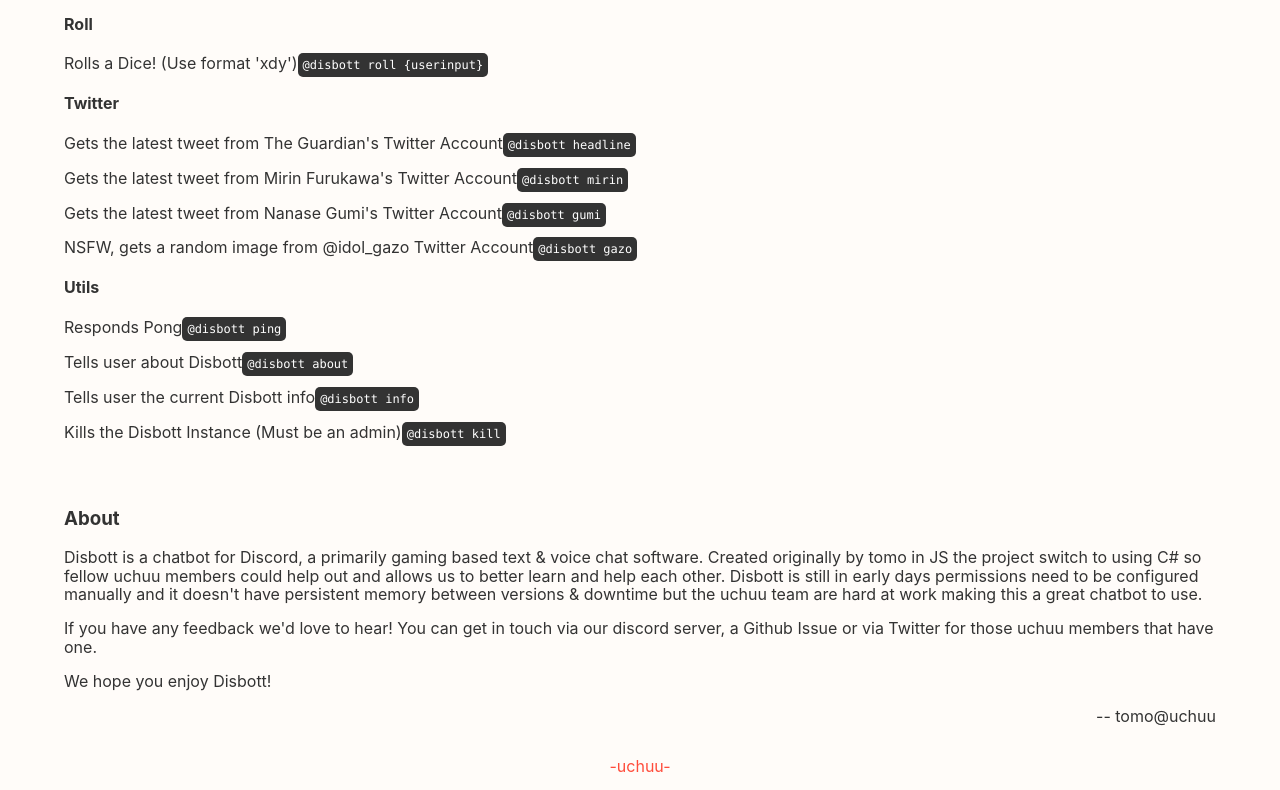
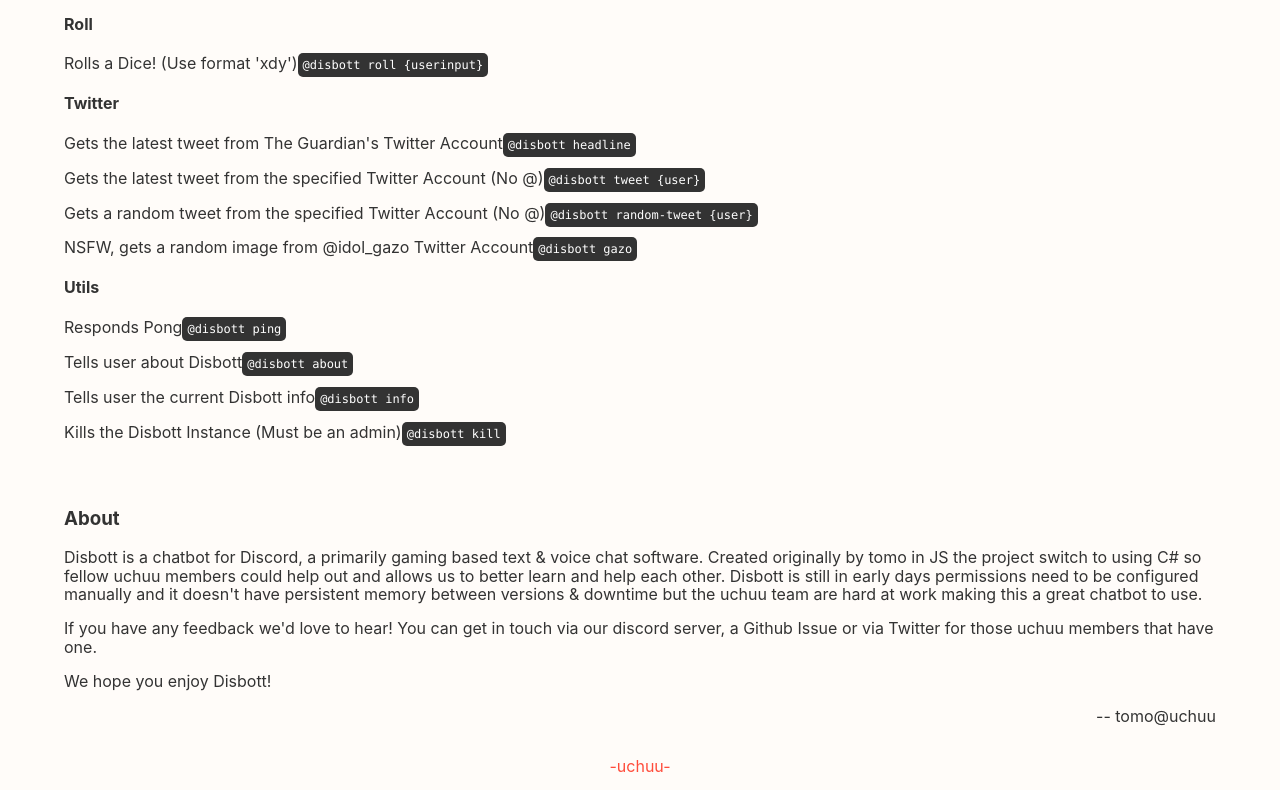
Before and after one commit to paguco/disbott-web, a Vue app: page / in a window 1280 px wide. Shown: the part 1096-1886 px from the top of the page. Built offline with nearby package versions, Linux system fonts and the light colour scheme; no server answers.

Commit message:
Updated commands for twitter module, close #2

```diff
--- a/src/components/Commands/Index.vue
+++ b/src/components/Commands/Index.vue
@@ -41,8 +41,8 @@
 
     <module name="Twitter">
       <command description="Gets the latest tweet from The Guardian's Twitter Account" command="headline"></command>
-      <command description="Gets the latest tweet from Mirin Furukawa's Twitter Account" command="mirin"></command>
-      <command description="Gets the latest tweet from Nanase Gumi's Twitter Account" command="gumi"></command>
+      <command description="Gets the latest tweet from the specified Twitter Account (No @)" command="tweet {user}"></command>
+      <command description="Gets a random tweet from the specified Twitter Account (No @)" command="random-tweet {user}"></command>
       <command description="NSFW, gets a random image from @idol_gazo Twitter Account" command="gazo"></command>
     </module>
 
```
Also changed, not shown: 9 other files (tests, documents, lock files or other folders).
